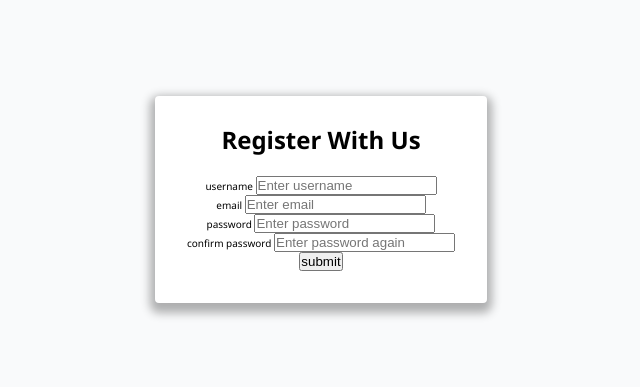
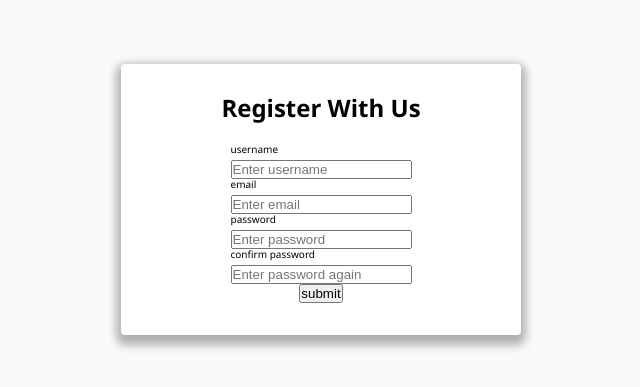
Before and after one commit to Sabelo-Hlatshwayo/form-validation-javascript, a plain HTML site: page index.html in a window 1280 px wide. Shown: the part 201-588 px from the top of the page, without its empty margins (319-959 px from the left). Drawn offline with Linux system fonts and the light colour scheme.

Commit message:
Add the CSS styles for the div element with class name form-control

```diff
--- a/index.html
+++ b/index.html
@@ -13,6 +13,7 @@
   <form action="#" class="form">
     <h1 class="primary-heading">register with us</h1>
 
+    <div class="form-content">
       <div class="form-control">
         <label for="username" class="label">username</label>
         <input type="text" id="username" class="input" placeholder="Enter username">
@@ -32,6 +33,7 @@
         <label for="secondPassword" class="label">confirm password</label>
         <input type="password" id="secondPassword" class="input" placeholder="Enter password again">
       </div>
+    </div>
 
     <button class="btnSubmit">submit</button>
   </form>
--- a/styles.css
+++ b/styles.css
@@ -39,4 +39,12 @@ body {
     border-radius: 0.4rem;
     text-align: center;
     box-shadow: 0 0.5rem 1rem 0.5rem rgba(0, 0, 0, 0.3);
+    width: 40rem;
 }
+
+.form-control {
+    display: flex;
+    flex-direction: column;
+    align-items: flex-start;
+    gap: 0.6rem;
+}
```
Lines whose indentation alone changed are shown as unchanged.
